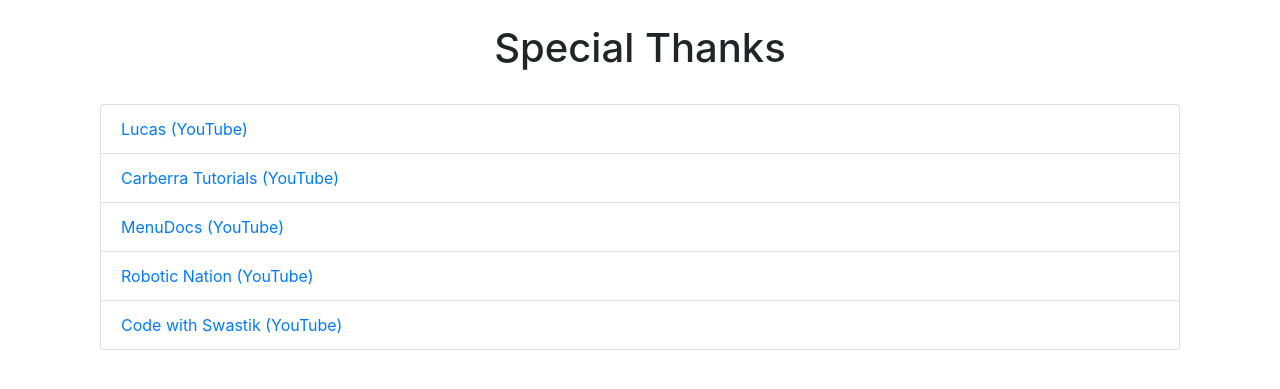
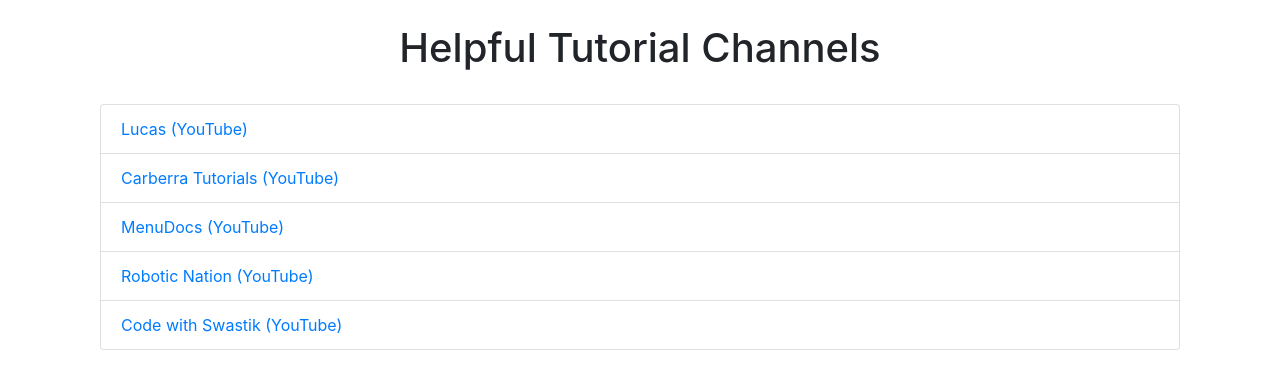
Before and after one commit to wwwrryyy/warp, a Flask app: page /helpful-tutorials-channels in a window 1280 px wide. Shown: the part 56-445 px from the top of the page. Run offline with Flask 2, Linux system fonts and the light colour scheme; some libraries are stand-ins or nearby versions.

Commit message:
random updates

```diff
--- a/templates/tutorials.html
+++ b/templates/tutorials.html
@@ -62,7 +62,7 @@
     <div class="container">
   <div class="container">
     <br />
-    <h1 align="center">Special Thanks</h1>
+    <h1 align="center">Helpful Tutorial Channels</h1>
   <br>
   <ul class="list-group" id="myList">
     <li class="list-group-item"><a href="https://www.youtube.com/channel/UCR-zOCvDCayyYy1flR5qaAg">Lucas (YouTube)</a></li>
```
Also changed, not shown: requirements.txt (added, +7 -0 lines), readme.md (added), thanks.html (renamed from templates/thanks.html), 1 other file.
